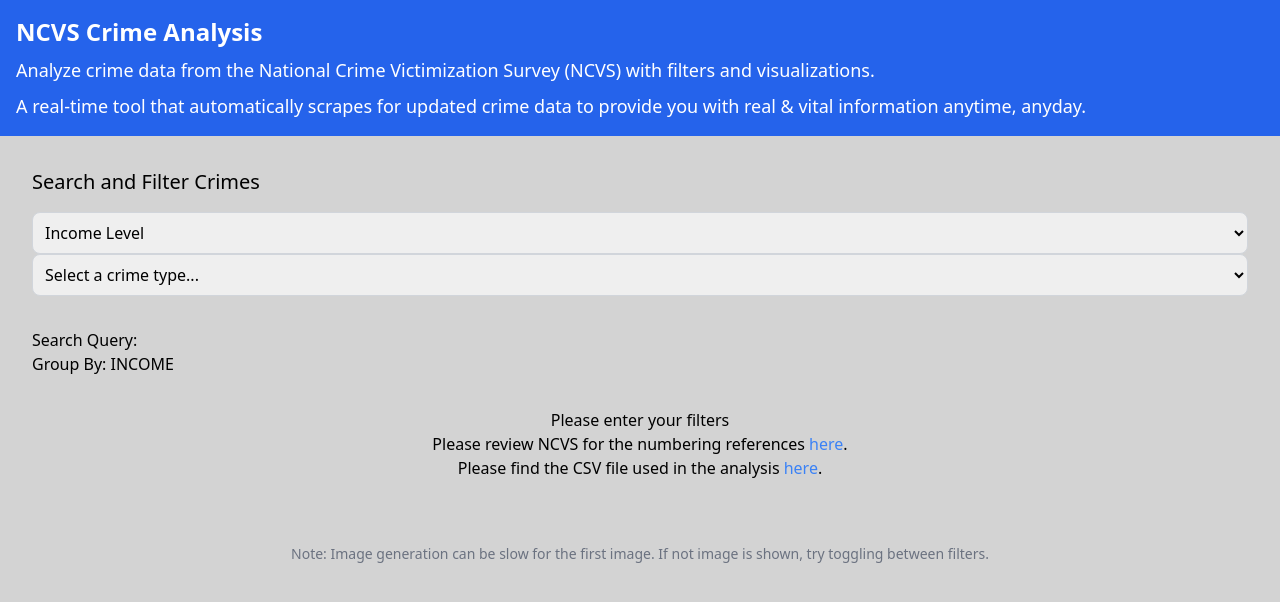
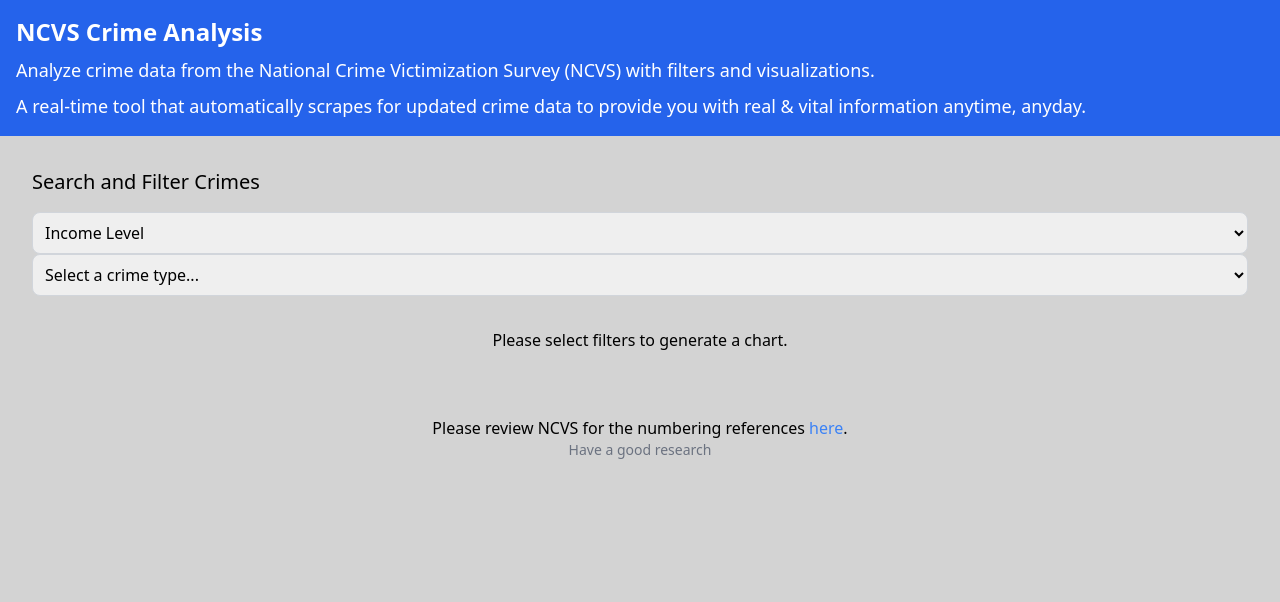
Before and after one commit to zelshahawy/crime-reports, a Next.js app: page / in a window 1280 px wide. Shown: the top 602 px of the page. Built offline with nearby package versions, Linux system fonts and the light colour scheme.

Commit message:
updated server to send data and chartjs for graphics

```diff
--- a/app/page.tsx
+++ b/app/page.tsx
@@ -4,66 +4,52 @@
 import Search from '../components/Search';
 import Filter from '../components/Filter';
 import Footer from '../components/Footer';
-import { Analytics } from "@vercel/analytics/react"
+import CrimeChart from '../components/CrimeChart';
 
 const Home: React.FC = () => {
-    const PATHTOCSV = './NCVS_2020.csv';
   const [searchQuery, setSearchQuery] = useState<string>('');
   const [groupBy, setGroupBy] = useState<string>('');
-    const [imageUrl, setImageUrl] = useState<string>('');
+  const [chartData, setChartData] = useState<any>(null);
   const [isLoading, setIsLoading] = useState<boolean>(true);
 
   useEffect(() => {
     const fetchData = async () => {
       try {
-                console.log(`Fetching data with searchQuery: ${searchQuery} and groupBy: ${groupBy}`);
-                const response = await fetch(`https://thechosenmenace.pythonanywhere.com/?crime=${searchQuery}&group_by=${groupBy}`, {
-                    mode: 'cors'
-                });
-                if (!response.ok) {
-                    const errorText = await response.text();
-                    throw new Error(`Network response was not ok: ${errorText}`);
-                }
-                const imageBlob = await response.blob();
-                const imageObjectUrl = URL.createObjectURL(imageBlob);
-                setImageUrl(imageObjectUrl);
+        if (!searchQuery || !groupBy) return;
+        setIsLoading(true);
+        const response = await fetch(`ttps://thechosenmenace.pythonanywhere.com/?crime=${searchQuery}&group_by=${groupBy}`);
+        if (!response.ok) throw new Error(`Error: ${response.statusText}`);
+        const data = await response.json();
+        setChartData(data);
       } catch (error) {
         console.error('Error fetching data:', error);
-            }
-            finally {
+      } finally {
         setIsLoading(false);
       }
     };
-        if (searchQuery && groupBy) {
     fetchData();
-        }
   }, [searchQuery, groupBy]);
 
   return (
     <div>
       <Header />
-
       <main className="p-8">
-                <Analytics  />
         <h2 className="text-xl mb-4">Search and Filter Crimes</h2>
         <Filter onFilterChange={setGroupBy} />
         <Search onSearch={setSearchQuery} />
-                <div className="mt-8">
-                    <p>Search Query: {searchQuery}</p>
-                    <p>Group By: {groupBy}</p>
         <div className="mt-8 flex justify-center items-center">
-                        <div className="text-center">
-                            {isLoading && <p>Please enter your filters</p>}
-                            {imageUrl && <img src={imageUrl} alt="Crime Data Visualization" />}
-                            <p>Please review NCVS for the numbering references <a className='text-blue-500 hover:underline' href='https://bjs.ojp.gov/programs/ncvs#:~:text=Description,persons%20in%20about%20150%2C000%20households.'>here</a>.</p>
-                            <p> Please find the CSV file used in the analysis <a href={PATHTOCSV} download rel='noopener noreferrer'  className='text-blue-500 hover:underline'>here</a>.</p>
+          {isLoading ? (
+            <p>Loading chart...</p>
+          ) : chartData ? (
+            <div className="w-full max-w-4xl p-4 bg-white rounded-lg shadow-md">
+            <CrimeChart data={chartData} />
             </div>
-                    </div>
+          ) : (
+            <p>Please select filters to generate a chart.</p>
+          )}
         </div>
       </main>
-            <footer>
       <Footer />
-            </footer>
     </div>
   );
 };
--- a/components/CrimeGraph.tsx
+++ /dev/null
@@ -1,43 +0,0 @@
-// components/CrimeGraph.tsx
-import React from 'react';
-import { Bar } from 'react-chartjs-2';
-import { Chart as ChartJS, CategoryScale, LinearScale, BarElement, Title, Tooltip, Legend } from 'chart.js';
-
-ChartJS.register(CategoryScale, LinearScale, BarElement, Title, Tooltip, Legend);
-
-interface CrimeGraphProps {
-  data: {
-    labels: (string | number)[];
-    values: number[];
-  };
-}
-
-const CrimeGraph: React.FC<CrimeGraphProps> = ({ data }) => {
-    const chartData = {
-        labels: data.labels.length > 0 ? data.labels : ['No Data'],
-        datasets: [
-            {
-                label: 'Crime Occurrences',
-                data: data.values.length > 0 ? data.values : [0],
-                backgroundColor: 'rgba(54, 162, 235, 0.5)',
-            },
-
-        ],
-    };
-
-    const options = {
-        responsive: true,
-        plugins: {
-            legend: {
-                position: 'top' as const,
-            },
-            title: {
-                display: true,
-                text: 'Crime Data Visualization',
-            },
-        },
-    };
-
-    return <Bar data={chartData} options={options} />;
-};
-export default CrimeGraph;
--- a/components/Footer.tsx
+++ b/components/Footer.tsx
@@ -3,7 +3,8 @@
 const Footer: React.FC = () => {
     return (
         <footer className="mt-8 text-center">
-            <p className="text-sm text-gray-500">Note: Image generation can be slow for the first image. If not image is shown, try toggling between filters.</p>
+              <p>Please review NCVS for the numbering references <a className='text-blue-500 hover:underline' href='https://bjs.ojp.gov/programs/ncvs#:~:text=Description,persons%20in%20about%20150%2C000%20households.'>here</a>.</p>
+            <p className="text-sm text-gray-500">Have a good research</p>
         </footer>
     );
 };
--- a/package.json
+++ b/package.json
@@ -10,12 +10,12 @@
   },
   "dependencies": {
     "@vercel/analytics": "^1.3.1",
-    "chart.js": "^4.4.4",
+    "chart.js": "^4.4.7",
     "cors": "^2.8.5",
     "express": "^4.21.0",
     "next": "14.2.23",
     "react": "^18",
-    "react-chartjs-2": "^5.2.0",
+    "react-chartjs-2": "^5.3.0",
     "react-dom": "^18"
   },
   "devDependencies": {
```
Also changed, not shown: 2 other files (tests, documents, lock files or other folders). Lines whose indentation alone changed are shown as unchanged.
